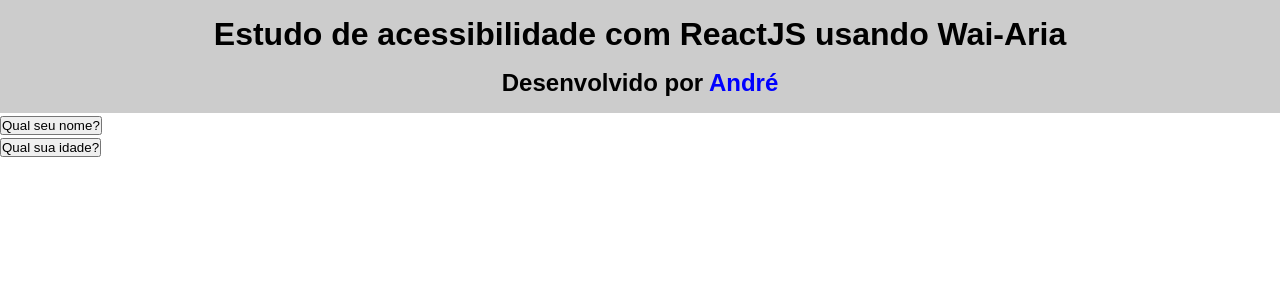
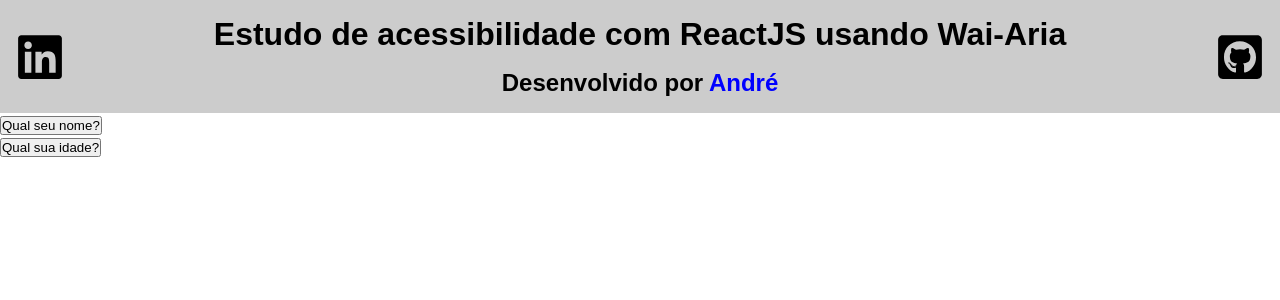
Before and after one commit to MunrraMT/estudo-react-acessibilidade, a React (Create React App) app: page / in a window 1280 px wide. Shown: the top 300 px of the page. Built offline with nearby package versions, Linux system fonts and the light colour scheme.

Commit message:
Change icon for image/svg

```diff
--- a/src/components/header/index.js
+++ b/src/components/header/index.js
@@ -3,7 +3,12 @@
 const Header = () => (
   <StyledHeader>
     <StyledHeader.SocialMedia href='https://www.linkedin.com/in/andr%C3%A9-rodrigues-86369544/'>
-      <i className='fab fa-linkedin' />
+      <img
+        width='50'
+        height='50'
+        src='/fontawesome/linkedin-brands.svg'
+        alt='Logo do linkedin'
+      />
     </StyledHeader.SocialMedia>
     <StyledHeader.Title>
       Estudo de acessibilidade com ReactJS usando Wai-Aria
@@ -12,7 +17,12 @@
       Desenvolvido por <a href='https://github.com/MunrraMT'>André</a>
     </StyledHeader.SubTitle>
     <StyledHeader.SocialMedia href='https://github.com/MunrraMT'>
-      <i className='fab fa-github-square' />
+      <img
+        width='50'
+        height='50'
+        src='/fontawesome/github-square-brands.svg'
+        alt='Logo do github'
+      />
     </StyledHeader.SocialMedia>
   </StyledHeader>
 );
```
